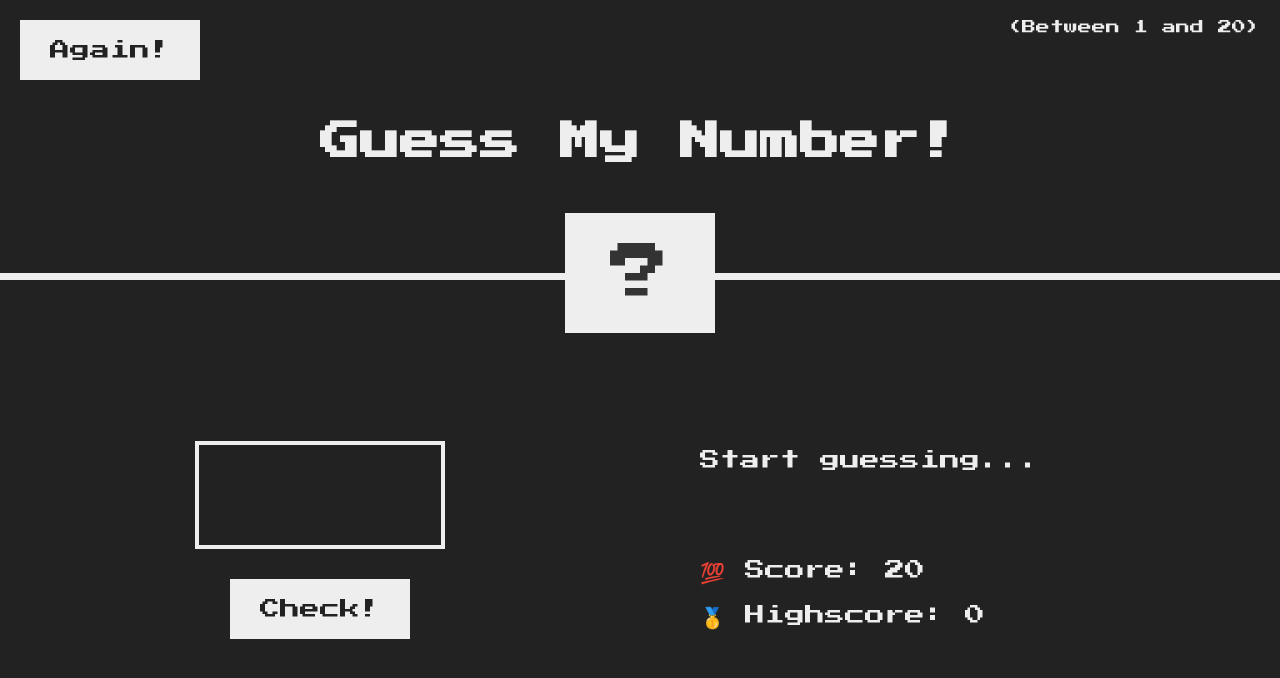
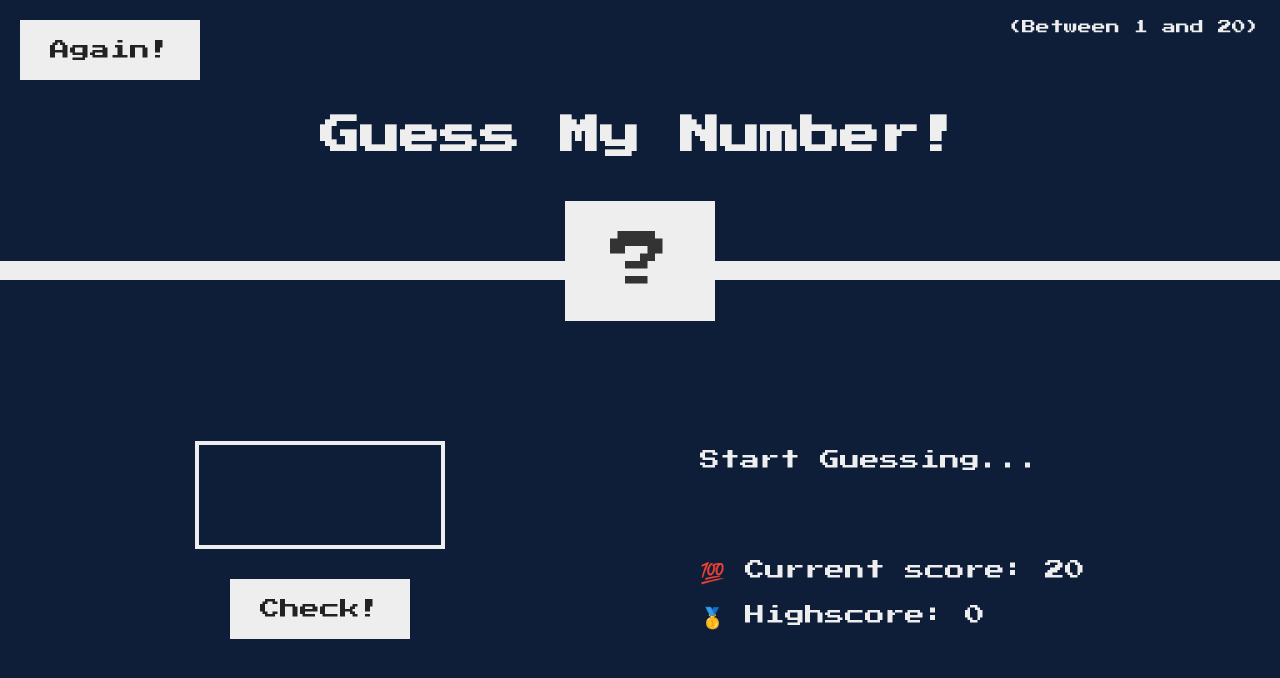
Before and after one commit to HenrietteDusabimana/Guess-nber-game, a plain HTML site: page index.html in a window 1280 px wide. Both pictures are taken after a click on the button "Again!". Drawn offline with Linux system fonts and the light colour scheme.

Commit message:
final version of guess the number game

```diff
--- a/index.html
+++ b/index.html
@@ -20,8 +20,10 @@
         <button class="btn check">Check!</button>
       </section>
       <section class="right">
-        <p class="message">Start guessing...</p>
-        <p class="label-score">💯 Score: <span class="score">20</span></p>
+        <p class="message">Now start guessing...</p>
+        <p class="label-score">
+          💯 Current score: <span class="score">20</span>
+        </p>
         <p class="label-highscore">
           🥇 Highscore: <span class="highscore">0</span>
         </p>
--- a/script.js
+++ b/script.js
@@ -2,13 +2,18 @@
 
 /*
 console.log(document.querySelector('.message').textContent);
-document.querySelector('.message').textContent = '🎉 Correct Number!';
+document.querySelector('.message').textContent = '🎉Correct Number!';
+console.log(
+  (document.querySelector('.message').textContent = '🎉Correct Number!')
+);
 
 document.querySelector('.number').textContent = 13;
 document.querySelector('.score').textContent = 10;
 
 document.querySelector('.guess').value = 23;
 console.log(document.querySelector('.guess').value);
+
+console.log((document.querySelector('.number').textContent = 13));
 */
 
 let secretNumber = Math.trunc(Math.random() * 20) + 1;
@@ -23,88 +28,38 @@ document.querySelector('.check').addEventListener('click', function () {
   const guess = Number(document.querySelector('.guess').value);
   console.log(guess, typeof guess);
 
-  // When there is no input
   if (!guess) {
-    // document.querySelector('.message').textContent = '⛔️ No number!';
     displayMessage('⛔️ No number!');
-
-    // When player wins
   } else if (guess === secretNumber) {
-    // document.querySelector('.message').textContent = '🎉 Correct Number!';
     displayMessage('🎉 Correct Number!');
     document.querySelector('.number').textContent = secretNumber;
 
     document.querySelector('body').style.backgroundColor = '#60b347';
-    document.querySelector('.number').style.width = '30rem';
+    document.querySelector('.number').style.width = '#30rem';
 
     if (score > highscore) {
       highscore = score;
       document.querySelector('.highscore').textContent = highscore;
     }
-
-    // When guess is wrong
   } else if (guess !== secretNumber) {
-    if (score > 1) {
-      // document.querySelector('.message').textContent =
-      // guess > secretNumber ? '📈 Too high!' : '📉 Too low!';
+    if (score > 0) {
       displayMessage(guess > secretNumber ? '📈 Too high!' : '📉 Too low!');
       score--;
       document.querySelector('.score').textContent = score;
     } else {
-      // document.querySelector('.message').textContent = '💥 You lost the game!';
       displayMessage('💥 You lost the game!');
       document.querySelector('.score').textContent = 0;
     }
   }
-
-  //   // When guess is too high
-  // } else if (guess > secretNumber) {
-  //   if (score > 1) {
-  //     document.querySelector('.message').textContent = '📈 Too high!';
-  //     score--;
-  //     document.querySelector('.score').textContent = score;
-  //   } else {
-  //     document.querySelector('.message').textContent = '💥 You lost the game!';
-  //     document.querySelector('.score').textContent = 0;
-  //   }
-
-  //   // When guess is too low
-  // } else if (guess < secretNumber) {
-  //   if (score > 1) {
-  //     document.querySelector('.message').textContent = '📉 Too low!';
-  //     score--;
-  //     document.querySelector('.score').textContent = score;
-  //   } else {
-  //     document.querySelector('.message').textContent = '💥 You lost the game!';
-  //     document.querySelector('.score').textContent = 0;
-  //   }
-  // }
 });
 
 document.querySelector('.again').addEventListener('click', function () {
   score = 20;
   secretNumber = Math.trunc(Math.random() * 20) + 1;
-
-  // document.querySelector('.message').textContent = 'Start guessing...';
-  displayMessage('Start guessing...');
+  displayMessage('Start Guessing...');
   document.querySelector('.score').textContent = score;
   document.querySelector('.number').textContent = '?';
   document.querySelector('.guess').value = '';
-
-  document.querySelector('body').style.backgroundColor = '#222';
+  document.querySelector('body').style.backgroundColor = 'rgb(14, 29, 56)';
   document.querySelector('.number').style.width = '15rem';
 });
-
-///////////////////////////////////////
-// Coding Challenge #1
-
-/*
-Implement a game rest functionality, so that the player can make a new guess! Here is how:
-
-1. Select the element with the 'again' class and attach a click event handler
-2. In the handler function, restore initial values of the score and secretNumber variables
-3. Restore the initial conditions of the message, number, score and guess input field
-4. Also restore the original background color (#222) and number width (15rem)
-
-GOOD LUCK 😀
-*/
--- a/style.css
+++ b/style.css
@@ -14,7 +14,7 @@ html {
 body {
   font-family: 'Press Start 2P', sans-serif;
   color: #eee;
-  background-color: #222;
+  background-color: rgb(14, 29, 56);
   /* background-color: #60b347; */
 }
 
@@ -22,7 +22,7 @@ body {
 header {
   position: relative;
   height: 35vh;
-  border-bottom: 7px solid #eee;
+  border-bottom: 19px solid #eee;
 }
 
 main {
```
